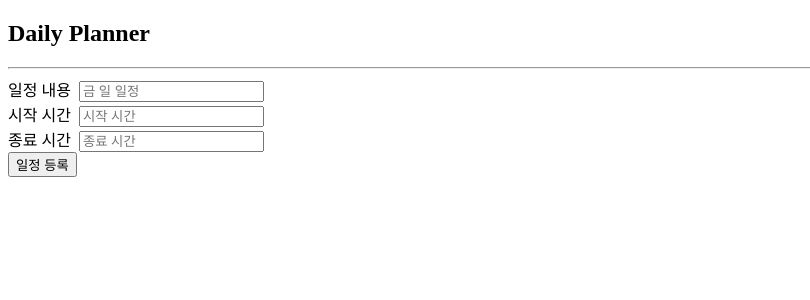
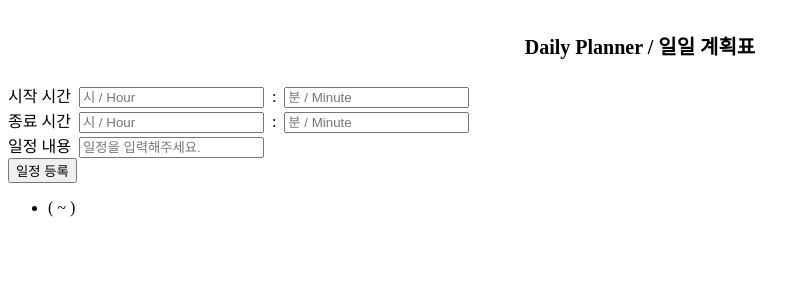
Before and after one commit to Rayched/mapleToDo, a React (Create React App) app: page / in a window 1280 px wide. Shown: the top 300 px of the page, without its empty margins (0-810 px from the left). Built offline with nearby package versions, Linux system fonts and the light colour scheme.

Commit message:
ToDoForm 코드 분리, 추가한 일정 화면 출력까지 구현 (하나만 나옴)

```diff
--- a/src/App.tsx
+++ b/src/App.tsx
@@ -5,17 +5,21 @@
  * '일정 추가' 버튼을 클릭하면
  * 일정 입력 form 하단에 지금까지 추가했던 일정들이 나온다.
  */
-import { useForm } from "react-hook-form";
 import styled from "styled-components";
+import ToDoForm from "./ToDoForm";
 
-const ToDoForm = styled.form`
-  margin: 5px 0px;
-  span {
-    display: block;
-  };
+const Header = styled.header`
+  display: flex;
+  justify-content: center;
+
+  h3 {
+    padding: 3px 0px;
+    font-size: 20px;
+  }
 `;
 
 function App(){
+  /*
   const {
     register,
     handleSubmit,
@@ -70,92 +74,15 @@ function App(){
         <button>일정 등록</button>
       </ToDoForm>
     </div>
+  );*/
+  return (
+    <>
+      <Header>
+        <h3>Daily Planner / 일일 계획표</h3>
+      </Header>
+      <ToDoForm />
+    </>
   );
 }
 
-/*
-function App(){
-  const [ToDos, setToDos] = useState<I_ToDos[]>([]);
-  const [startTime, setStart] = useState("");
-  const [endTime, setEnd] = useState("");
-  const [ToDo, setToDo] = useState("");
-
-  const [isHide, setHide] = useState(false);
-
-  const {} = useForm();
-
-  const saveTimes = (event: React.FormEvent<HTMLFormElement>) => {
-    event.preventDefault();
-
-    if(startTime !== "" && endTime !== "" && ToDo !== ""){
-      const ToDoItems: I_ToDos = {
-        ToDo: ToDo,
-        startT: startTime,
-        endT: endTime
-      }
-
-      setToDos((oldToDos) => [...oldToDos, ToDoItems]);
-      setStart("");
-      setEnd("");
-      setToDo("");
-    } else {
-      alert("일정 정보를 입력하지 않았습니다!");
-      return;
-    };
-  };
-
-  const startT_Change = (event: React.ChangeEvent<HTMLInputElement>) => setStart(event.currentTarget.value);
-  const endT_Change = (event: React.ChangeEvent<HTMLInputElement>) => setEnd(event.currentTarget.value);
-  const ToDo_Change = (event: React.ChangeEvent<HTMLInputElement>) => setToDo(event.currentTarget.value);
-
-  const onClick = () => {
-    setHide(!isHide);
-  }
-
-  return (
-    <div>
-      <h4>일정 입력</h4>
-      <button onClick={onClick}>{isHide ? "Close" : "Open"}</button>
-      <ToDoInputForm onSubmit={saveTimes} isOpen={isHide}>
-        <input
-          name="Start_Time"
-          type="text"
-          value={startTime}
-          onChange={startT_Change}
-          placeholder="시작 시간"
-        />
-        <input
-          name="endT"
-          type="text"
-          value={endTime}
-          onChange={endT_Change}
-          placeholder="종료 시간"
-        />
-        <input
-          name="Quest"
-          type="text"
-          value={ToDo}
-          onChange={ToDo_Change}
-          placeholder="일정을 입력해주세요."
-        />
-        <button type="submit">일정 추가</button>
-      </ToDoInputForm>
-      <div>
-        <h4>일정 목록</h4>
-        <ul>
-        {
-          ToDos.map((todo) => {
-            return (
-              <li>
-                {todo.ToDo} ({todo.startT} ~ {todo.endT})
-              </li>
-            );
-          })
-        }
-        </ul>
-      </div>
-    </div>
-  );
-};
-*/
 export default App;
--- /dev/null
+++ b/src/ToDoForm.tsx
@@ -0,0 +1,110 @@
+//To Do List
+//일정 정보를 입력하는 입력 form
+
+import { useState } from "react";
+import { useForm } from "react-hook-form";
+import styled from "styled-components";
+
+interface I_InputData {
+    opT_Hour?: string;
+    opT_Minute?: string;
+    edT_Hour?: string;
+    edT_Minute?: string;
+    ToDoInput?: string;
+};
+
+interface I_ToDo {
+    openT?: string;
+    endT?: string;
+    Doing?: string;
+};
+
+const InputForm = styled.form`
+    span {
+        display: block;
+    }
+`;
+
+const ToDoList = styled.div``;
+
+function ToDoForm(){
+    const [ToDo, setToDo] = useState<I_ToDo>({});
+
+    const {
+        register,
+        handleSubmit,
+        setValue
+    } = useForm();
+
+    const onValid = (data: I_InputData) => {
+        const ToDoInfo: I_ToDo = {
+            openT: data.opT_Hour + ":" + data.opT_Minute,
+            endT: data.edT_Hour + ":" + data.edT_Minute,
+            Doing: data.ToDoInput
+        };
+
+        setToDo(ToDoInfo);
+        setValue("opT_Hour", "");
+        setValue("opT_Minute", "");
+        setValue("edT_Hour", "");
+        setValue("edT_Minute", "");
+        setValue("ToDoInput", "");
+    };
+
+    console.log(ToDo);
+
+    return (
+        <div>
+            <InputForm onSubmit={handleSubmit(onValid)}>
+                <span>
+                    시작 시간 &nbsp;
+                    <input
+                        type="text"
+                        placeholder="시 / Hour"
+                        {...register("opT_Hour")}
+                    />
+                    &nbsp; : &nbsp;
+                    <input
+                        type="text"
+                        placeholder="분 / Minute"
+                        {...register("opT_Minute")}
+                    />
+                </span>
+                <span>
+                    종료 시간 &nbsp;
+                    <input
+                        type="text"
+                        placeholder="시 / Hour"
+                        {...register("edT_Hour")}
+                    />
+                    &nbsp; : &nbsp;
+                    <input
+                        type="text"
+                        placeholder="분 / Minute"
+                        {...register("edT_Minute")}
+                    />
+                </span>
+                <span>
+                    일정 내용 &nbsp;
+                    <input
+                        type="text"
+                        placeholder="일정을 입력해주세요."
+                        {...register("ToDoInput")}
+                    />
+                </span>
+                <button>일정 등록</button>
+            </InputForm>
+            <ToDoList>
+                <ul>
+                    {
+                        <li>
+                            {ToDo.Doing} ({ToDo.openT} ~ {ToDo.endT})
+                        </li>
+                    }
+                </ul>
+            </ToDoList>
+        </div>
+    );
+};
+
+export default ToDoForm;
```
Also changed, not shown: src/ToDoSample.tsx (deleted, +0 -74 lines).
